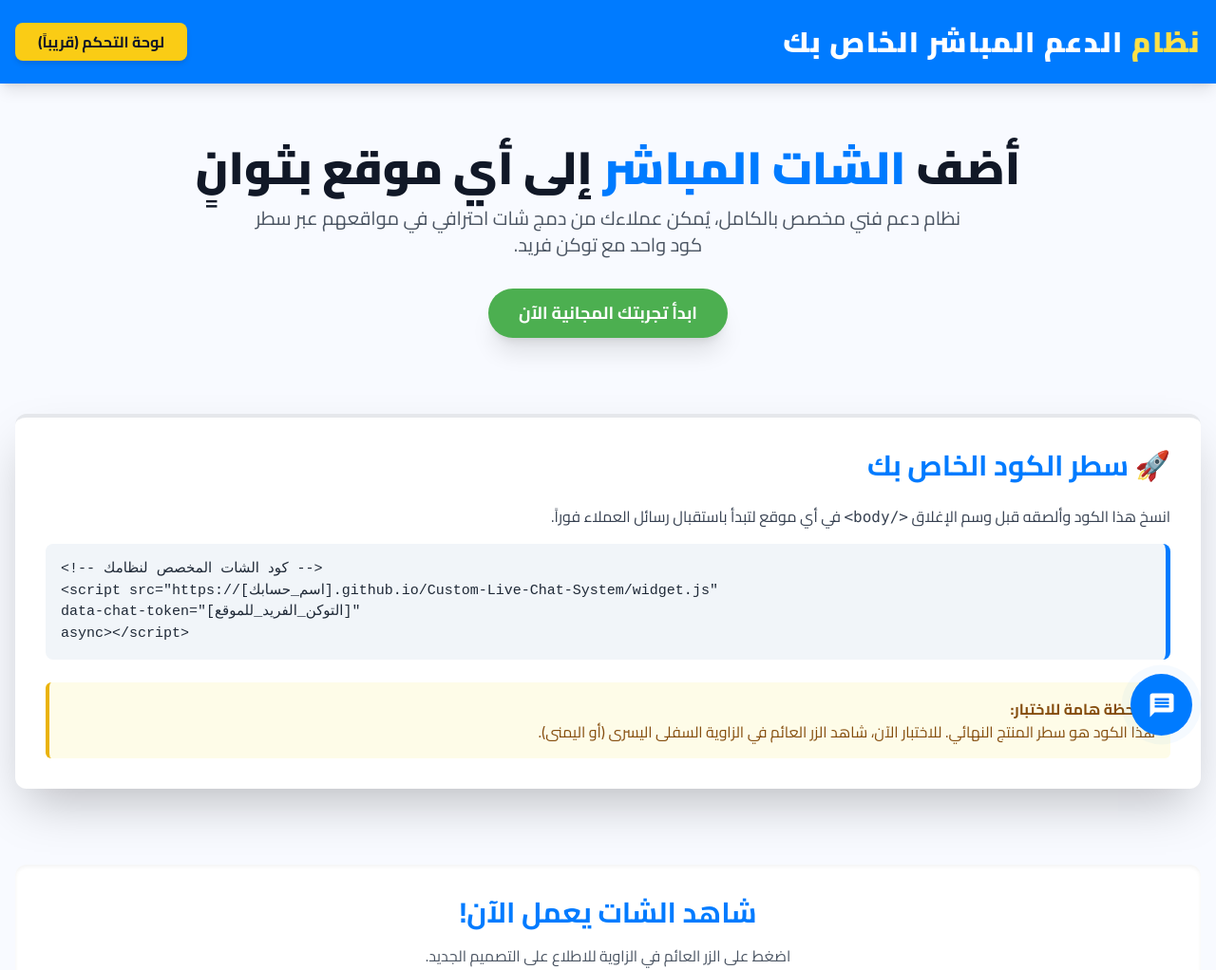
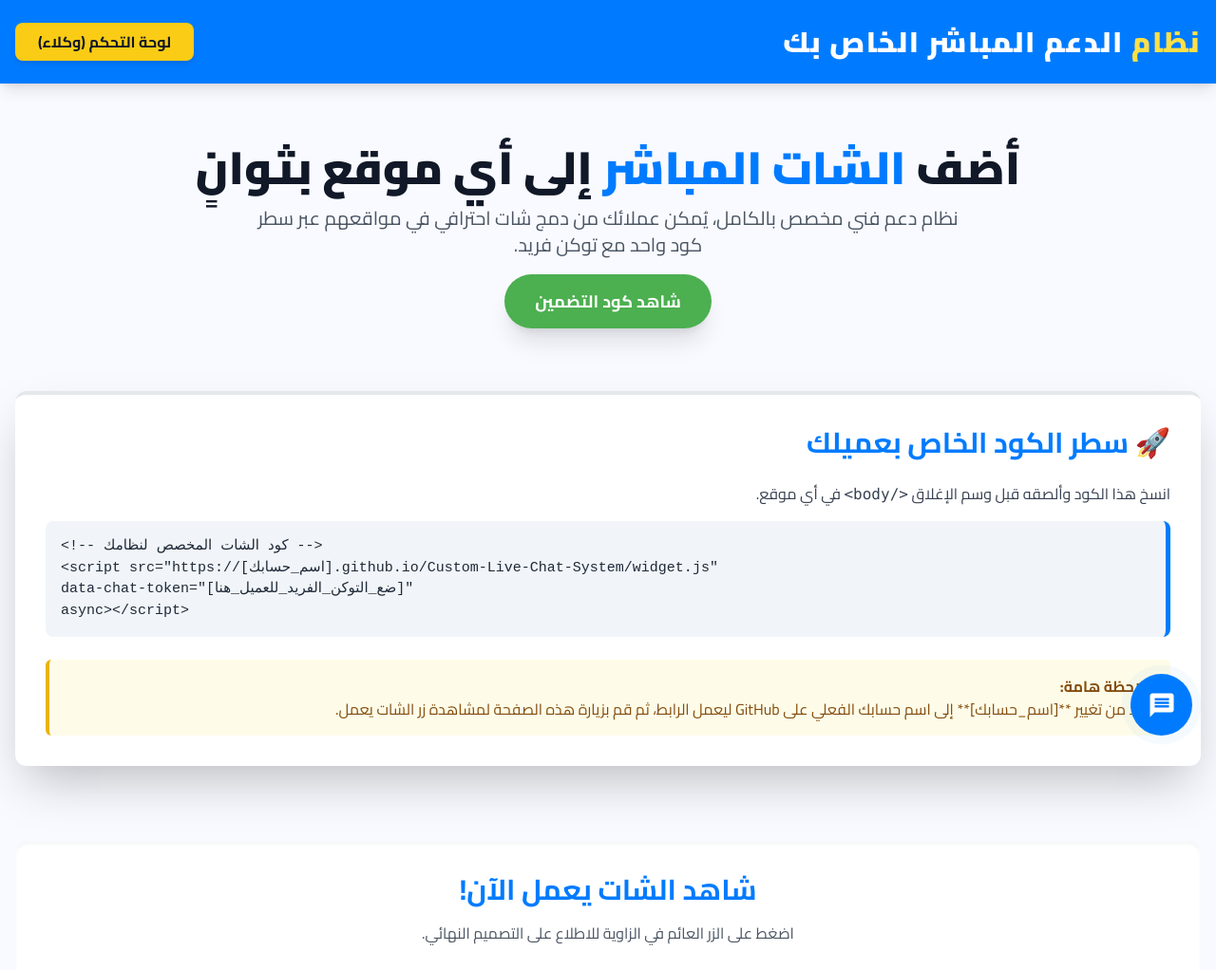
Before and after one commit to Rxwab/Custom-Live-Chat-System, a plain HTML site: page index.html in a window 1280 px wide. Shown: the top 1022 px of the page at 95% size. Drawn offline with nearby package versions, Linux system fonts and the light colour scheme.

Commit message:
index.html

```diff
--- a/index.html
+++ b/index.html
@@ -7,22 +7,25 @@
     <script src="https://cdn.tailwindcss.com"></script>
     <link href="https://fonts.googleapis.com/css2?family=Cairo:wght@400;700;900&display=swap" rel="stylesheet">
     <style>
+        /* الخط المستخدم هو 'Cairo' لتناسب اللغة العربية */
         body {
             font-family: 'Cairo', sans-serif;
-            background-color: #f8faff;
+            background-color: #f8faff; /* خلفية فاتحة ومريحة */
             direction: rtl;
         }
+        /* الألوان الرئيسية */
         .primary-color { color: #007bff; }
         .bg-primary { background-color: #007bff; }
-        .bg-secondary { background-color: #4CAF50; }
+        .bg-secondary { background-color: #4CAF50; } /* أخضر للدلالة على النجاح */
         .btn-hover:hover { background-color: #0056b3; }
+        /* أنماط الكود المخصص */
         .code-block {
             background-color: #f1f5f9;
             border-right: 5px solid #007bff;
             font-family: monospace;
-            direction: ltr;
+            direction: ltr; /* الكود يظهر من اليسار لليمين */
             text-align: left;
-            user-select: all;
+            user-select: all; /* للسماح بنسخ الكل بسهولة */
             font-size: 15px;
             overflow-x: auto;
         }
@@ -35,8 +38,8 @@
             <h1 class="text-3xl font-extrabold tracking-wider">
                 <span class="text-yellow-300">نظام</span> الدعم المباشر الخاص بك
             </h1>
-            <a href="#" class="bg-yellow-400 text-gray-900 px-6 py-2 rounded-lg font-bold hover:bg-yellow-300 transition duration-300 shadow-md">
-                لوحة التحكم (قريباً)
+            <a href="./dashboard.html" class="bg-yellow-400 text-gray-900 px-6 py-2 rounded-lg font-bold hover:bg-yellow-300 transition duration-300 shadow-md">
+                لوحة التحكم (وكلاء)
             </a>
         </div>
     </header>
@@ -48,31 +51,31 @@
                 أضف <span class="primary-color">الشات المباشر</span> إلى أي موقع بثوانٍ
             </h2>
             <p class="text-xl text-gray-600 max-w-3xl mx-auto mb-8">
-                نظام دعم فني مخصص بالكامل، يُمكن عملاءك من دمج شات احترافي في مواقعهم عبر سطر كود واحد مع توكن فريد.
+                نظام دعم فني مخصص بالكامل، يُمكن عملائك من دمج شات احترافي في مواقعهم عبر سطر كود واحد مع توكن فريد.
             </p>
-            <button class="bg-secondary text-white px-8 py-3 rounded-full text-lg font-bold shadow-xl hover:bg-green-600 transition duration-300">
-                ابدأ تجربتك المجانية الآن
-            </button>
+            <a href="#code-section" class="bg-secondary text-white px-8 py-3 rounded-full text-lg font-bold shadow-xl hover:bg-green-600 transition duration-300">
+                شاهد كود التضمين
+            </a>
         </section>
 
-        <section class="mb-20 bg-white p-8 rounded-xl shadow-2xl border-t-4 border-primary">
+        <section id="code-section" class="mb-20 bg-white p-8 rounded-xl shadow-2xl border-t-4 border-primary">
             <h3 class="text-3xl font-bold mb-6 primary-color">
-                🚀 سطر الكود الخاص بك
+                🚀 سطر الكود الخاص بعميلك
             </h3>
             <p class="text-gray-700 mb-4">
-                انسخ هذا الكود وألصقه قبل وسم الإغلاق <code>&lt;/body&gt;</code> في أي موقع لتبدأ باستقبال رسائل العملاء فوراً.
+                انسخ هذا الكود وألصقه قبل وسم الإغلاق <code>&lt;/body&gt;</code> في أي موقع.
             </p>
 
             <div class="code-block p-4 rounded-lg">
                 &lt;!-- كود الشات المخصص لنظامك --&gt;<br>
                 &lt;script src="https://[اسم_حسابك].github.io/Custom-Live-Chat-System/widget.js" <br>
-                data-chat-token="[التوكن_الفريد_للموقع]" <br>
+                data-chat-token="[ضع_التوكن_الفريد_للعميل_هنا]" <br>
                 async&gt;&lt;/script&gt;
             </div>
 
              <div class="mt-6 p-4 bg-yellow-50 border-l-4 border-yellow-500 text-yellow-800 rounded-md">
-                 <p class="font-bold">ملاحظة هامة للاختبار:</p>
-                 <p>هذا الكود هو سطر المنتج النهائي. للاختبار الآن، شاهد الزر العائم في الزاوية السفلى اليسرى (أو اليمنى).</p>
+                 <p class="font-bold">ملاحظة هامة:</p>
+                 <p>تأكد من تغيير **[اسم_حسابك]** إلى اسم حسابك الفعلي على GitHub ليعمل الرابط، ثم قم بزيارة هذه الصفحة لمشاهدة زر الشات يعمل.</p>
              </div>
         </section>
 
@@ -81,7 +84,7 @@
                 شاهد الشات يعمل الآن!
             </h3>
             <p class="text-gray-600 mb-8">
-                اضغط على الزر العائم في الزاوية للاطلاع على التصميم الجديد.
+                اضغط على الزر العائم في الزاوية للاطلاع على التصميم النهائي.
             </p>
             <button onclick="window.scrollTo(0, document.body.scrollHeight)" class="bg-yellow-400 text-gray-900 px-8 py-3 rounded-full text-lg font-bold hover:bg-yellow-300 transition duration-300 shadow-md">
                 النزول لرؤية الزر العائم
```
